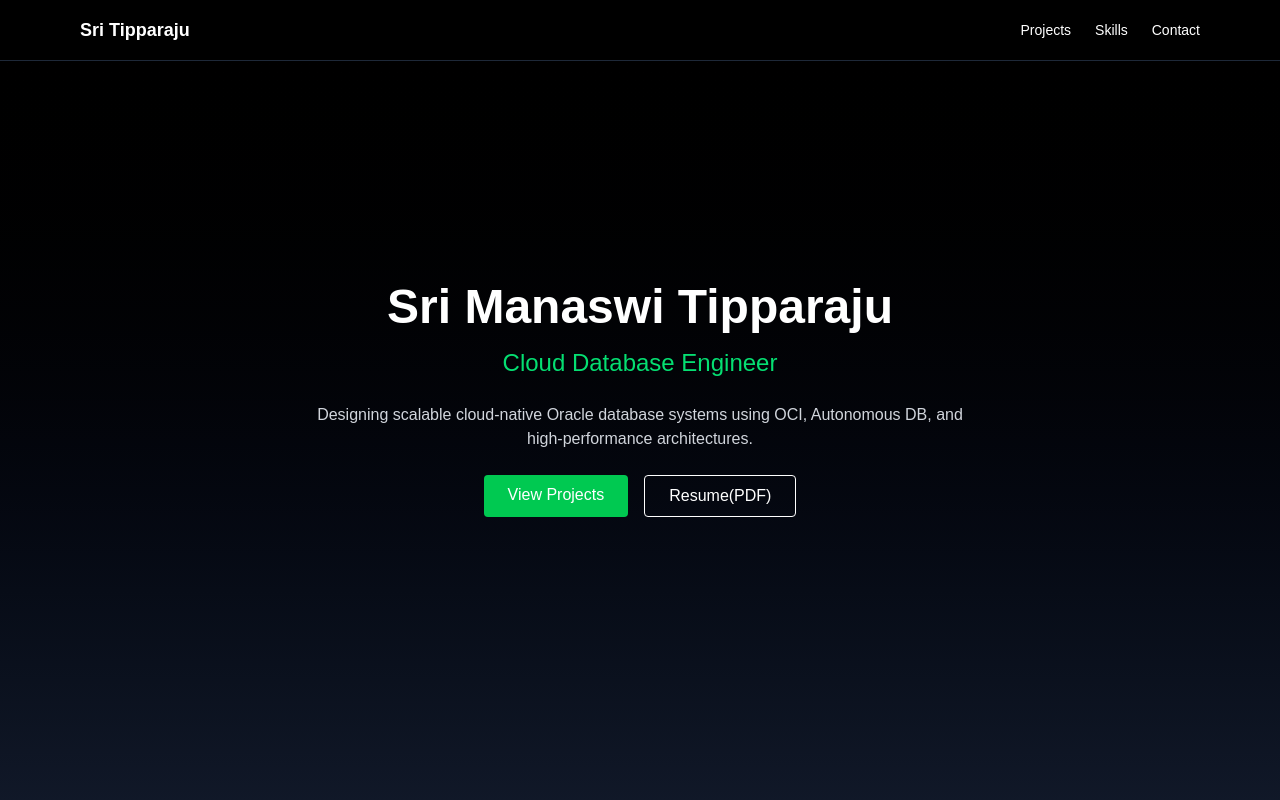
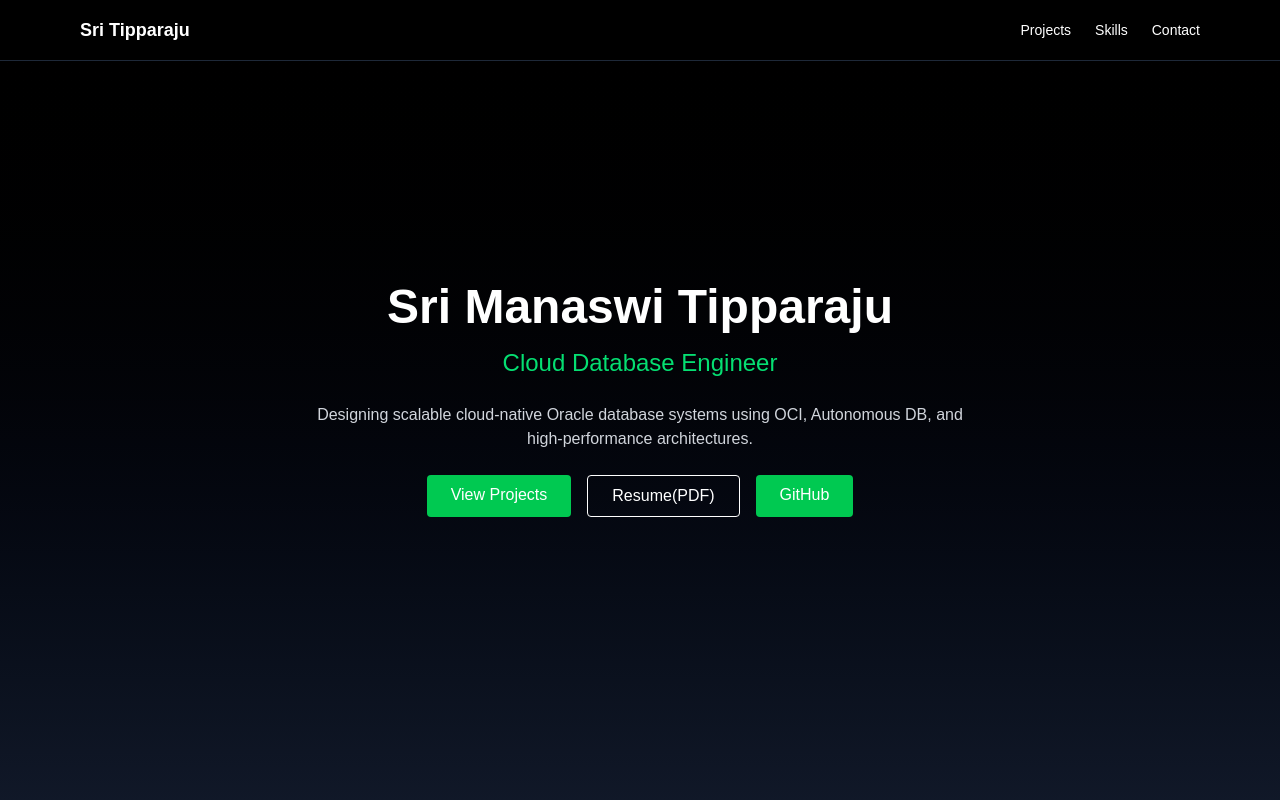
Before and after one commit to srimtipparaju-ux/cloud-db-portfolio, a Next.js app: page / in a window 1280 px wide. Shown: the top 800 px of the page. Built offline with nearby package versions, Linux system fonts and the light colour scheme; no server answers; the database is empty.

Commit message:
Git added

```diff
--- a/components/Hero.tsx
+++ b/components/Hero.tsx
@@ -49,6 +49,13 @@ export default function Hero() {
         >
           Resume(PDF)
         </a>
+
+  <a
+    href="https://github.com/srimtipparaju-ux"
+    target="_blank"
+className="bg-green-500 px-6 py-2 rounded hover:scale-105 transition"  >
+    GitHub
+  </a>
       </motion.div>
     </section>
   );
```
